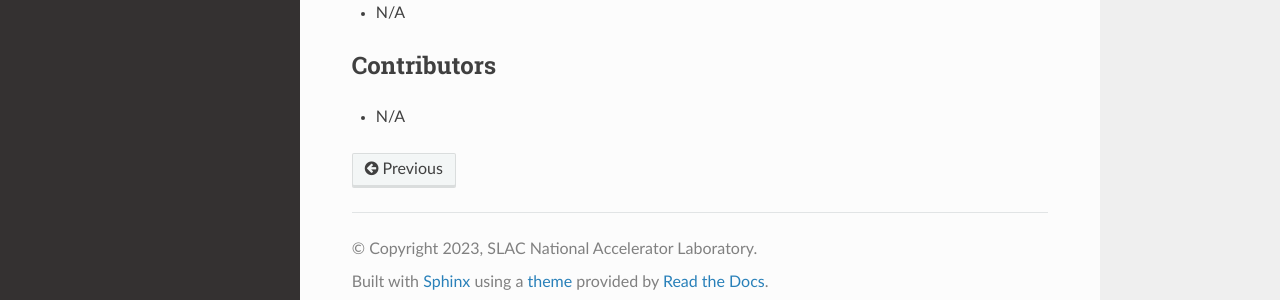
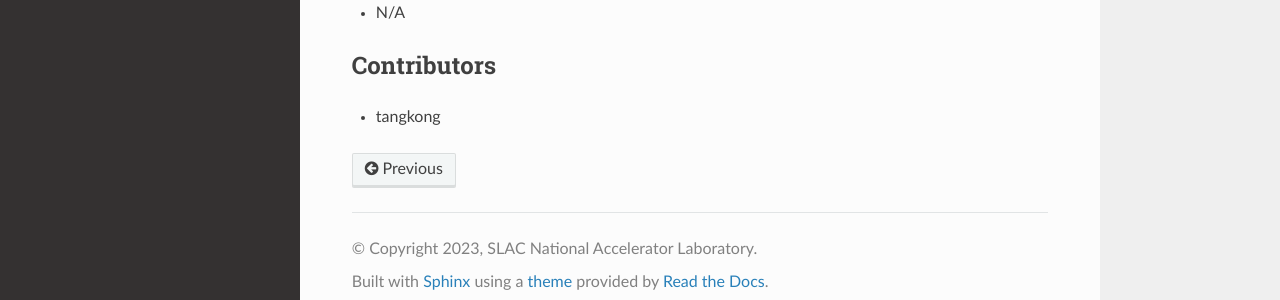
Before and after one commit to pcdshub/atef, a Sphinx documentation site: the page built from docs/source/upcoming_release_notes/213-mnt_bug_misc_fixes.rst, in a window 1280 px wide and 1017 px high. Shown: the part 699-999 px from the top of the window. Built offline with Sphinx 7.4.7 and the Read the Docs theme 2.0.0, drawn with Linux system fonts in a browser that asks for light colours.

Commit message:
Add my name to pre-release notes
Co-authored-by: Zachary Lentz <ZLLentz@users.noreply.github.com>

```diff
--- a/docs/source/upcoming_release_notes/213-mnt_bug_misc_fixes.rst
+++ b/docs/source/upcoming_release_notes/213-mnt_bug_misc_fixes.rst
@@ -24,4 +24,4 @@ Maintenance
 
 Contributors
 ------------
-- N/A
+- tangkong
```
